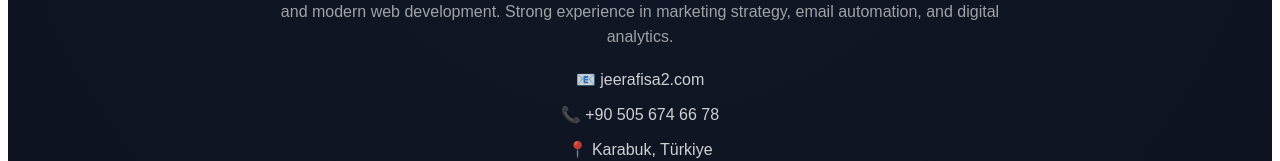
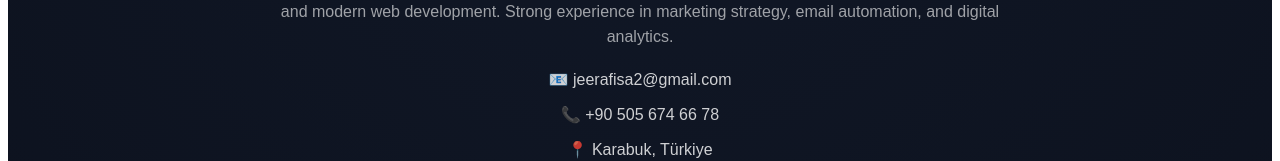
Before and after one commit to Areej-Asif/AI-portfolio, a React (Vite) app: page / in a window 1280 px wide. Shown: the part 263-424 px from the top of the page. Built offline with nearby package versions, Linux system fonts and the light colour scheme.

Commit message:
now good pakka

```diff
--- a/src/App.jsx
+++ b/src/App.jsx
@@ -18,7 +18,7 @@ export default function App() {
         </p>
 
         <div style={styles.contact}>
-          <p>📧 jeerafisa2.com</p>
+          <p>📧 jeerafisa2@gmail.com</p>
           <p>📞 +90 505 674 66 78</p>
           <p>📍 Karabuk, Türkiye</p>
         </div>
```
